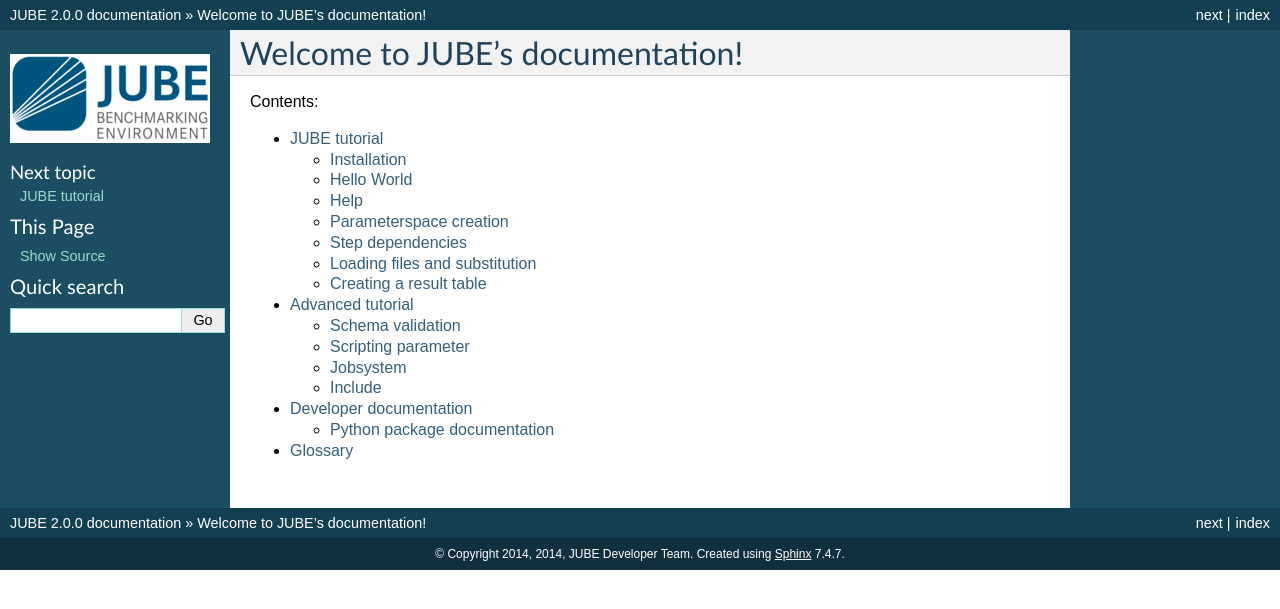
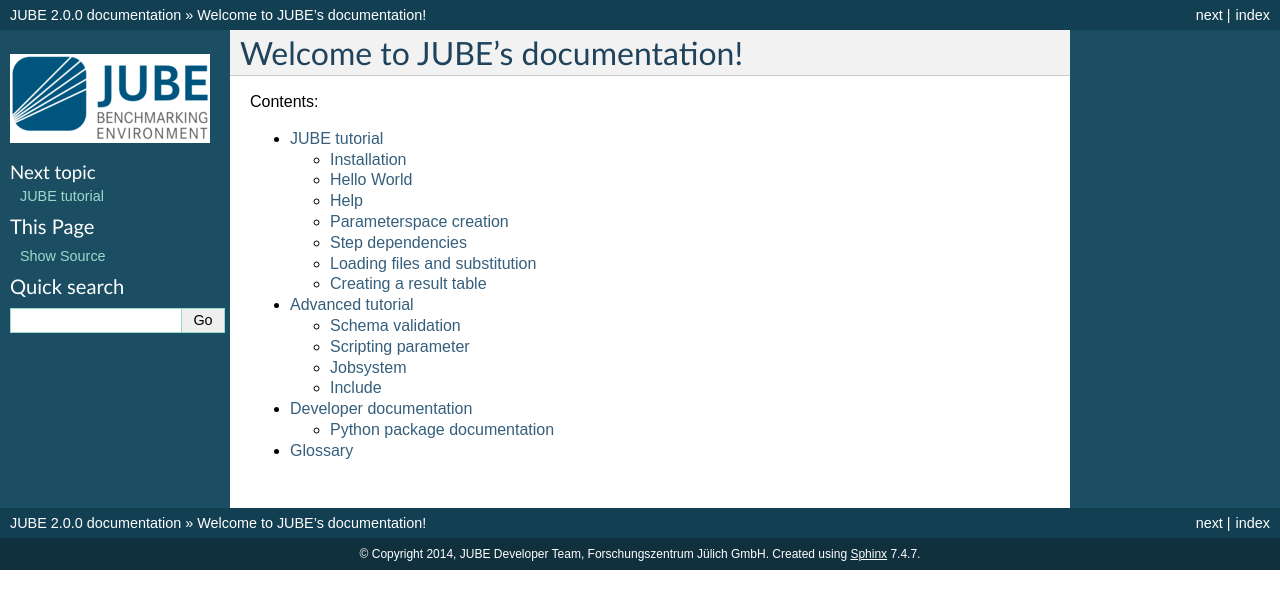
Before and after one commit to FZJ-JSC/JUBE, a Sphinx documentation site: the page built from docs/index.rst, in a window 1280 px wide. Shown: the top 609 px of the page. Built offline with Sphinx 7.4.7, drawn with Linux system fonts in a browser that asks for light colours.

Commit message:
* some minor docs changes

```diff
--- a/docs/conf.py
+++ b/docs/conf.py
@@ -45,7 +45,7 @@
 
 # General information about the project.
 project = u'JUBE'
-copyright = u'2014, 2014, JUBE Developer Team'
+copyright = u'2014, JUBE Developer Team, Forschungszentrum Jülich GmbH'
 
 # The version info for the project you're documenting, acts as replacement for
 # |version| and |release|, also used in various other places throughout the
@@ -192,7 +192,7 @@
 # (source start file, target name, title, author, documentclass [howto/manual]).
 latex_documents = [
   ('index_user', 'JUBE.tex', u'JUBE Documentation',
-   u'2014, JUBE Developer Team', 'manual'),
+   u'2014, JUBE Developer Team,\\\\Forschungszentrum Jülich GmbH', 'manual'),
 ]
 
 # The name of an image file (relative to this directory) to place at the top of
@@ -222,7 +222,7 @@
 # (source start file, name, description, authors, manual section).
 man_pages = [
     ('index', 'jube', u'JUBE Documentation',
-     [u'2014, JUBE Developer Team'], 1)
+     [u'2014, JUBE Developer Team, Forschungszentrum Jülich GmbH'], 1)
 ]
 
 # If true, show URL addresses after external links.
@@ -236,7 +236,8 @@
 #  dir menu entry, description, category)
 texinfo_documents = [
   ('index', 'JUBE', u'JUBE Documentation',
-   u'2014, JUBE Developer Team', 'JUBE', 'One line description of project.',
+   u'2014, JUBE Developer Team, Forschungszentrum Jülich GmbH',
+   'JUBE', 'One line description of project.',
    'Miscellaneous'),
 ]
 
@@ -254,9 +255,9 @@
 
 # Bibliographic Dublin Core info.
 epub_title = u'JUBE'
-epub_author = u'2014, JUBE Developer Team'
-epub_publisher = u'2014, JUBE Developer Team'
-epub_copyright = u'2014, 2014, JUBE Developer Team'
+epub_author = u'2014, JUBE Developer Team, Forschungszentrum Jülich GmbH'
+epub_publisher = u'2014, JUBE Developer Team, Forschungszentrum Jülich GmbH'
+epub_copyright = u'2014, JUBE Developer Team, Forschungszentrum Jülich GmbH'
 
 # The language of the text. It defaults to the language option
 # or en if the language is not set.
--- a/setup.py
+++ b/setup.py
@@ -61,6 +61,8 @@
                          rel_path("schema",SHARE_PATH),
           'scripts': ['bin/jube'],
           'long_description': 'JUBE',
+          'license': 'See the file LICENSE',
+          'platforms': 'Linux',
           'keywords': 'JUBE Benchmarking Environment',
           'name': 'JUBE'}
 
```
Also changed, not shown: 3 other files.
